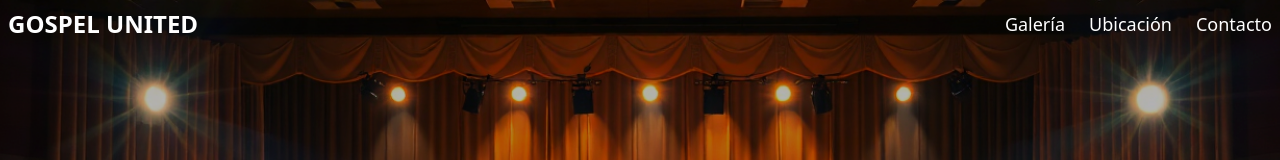
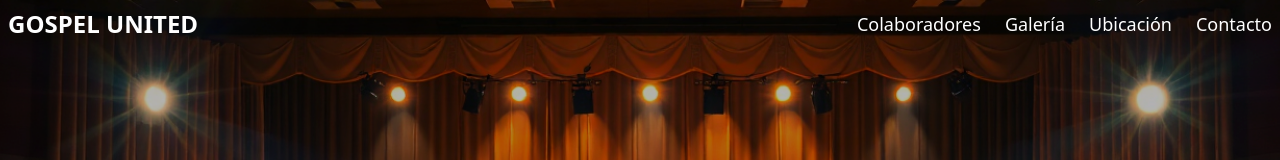
Before and after one commit to 3liezerDev/gospel-united, a React (Vite) app: page / in a window 1280 px wide. Shown: the top 160 px of the page. Built offline with nearby package versions, Linux system fonts and the light colour scheme; no server answers.

Commit message:
feat(pages): crear página de colaboradores

```diff
--- a/src/AppRouter.tsx
+++ b/src/AppRouter.tsx
@@ -3,6 +3,7 @@ import Home from "./pages/Home";
 import Layout from "./components/layout/Layout";
 import Form from './pages/Form';
 import UserList from './pages/UserList';
+import Collaborators from "./pages/Collaborators";
 const AppRouter = () => {
   return (
     <Router>
@@ -12,6 +13,7 @@ const AppRouter = () => {
 
         <Route element={<Layout />}>
           <Route index path="/" element={<Home />} />
+          <Route index path="colaboradores" element={<Collaborators />} />
 
         </Route>
 
--- a/src/components/layout/Navbar.tsx
+++ b/src/components/layout/Navbar.tsx
@@ -1,20 +1,20 @@
 import { useEffect, useState } from "react";
-import {  useLocation } from "react-router-dom"; // Importa useLocation
+import { useLocation, Link } from "react-router-dom";
 import { cn } from "../../lib/utils";
 import { Menu, X } from "lucide-react";
 
 const Navbar = () => {
   const [scrolled, setScrolled] = useState(false);
   const [menuOpen, setMenuOpen] = useState(false);
-  const location = useLocation(); // Obtiene la ruta actual
+  const location = useLocation();
 
-  // Establece los colores por ruta
+  // Estilo de texto según la ruta
   const getTextColor = () => {
     switch (location.pathname) {
-      case "/gallery":
-        return "text-black"; // Texto oscuro para fondo claro
+      case "/colaboradores":
+        return "text-black";
       default:
-        return "text-white"; // Texto blanco por defecto
+        return "text-white";
     }
   };
 
@@ -22,7 +22,6 @@ const Navbar = () => {
     const handleScroll = () => {
       setScrolled(window.scrollY > 50);
     };
-
     window.addEventListener("scroll", handleScroll);
     return () => window.removeEventListener("scroll", handleScroll);
   }, []);
@@ -35,9 +34,13 @@ const Navbar = () => {
       )}
     >
       <div className="max-w-7xl mx-auto flex justify-between items-center">
-        <a href="#inicio" className={cn("text-2xl font-bold", getTextColor())}>
+        <Link
+          to="/"
+          state={{ scrollTo: "inicio" }}
+          className={cn("text-2xl font-bold", getTextColor())}
+        >
           GOSPEL UNITED
-        </a>
+        </Link>
 
         {/* Menú móvil */}
         <button
@@ -47,45 +50,62 @@ const Navbar = () => {
           {menuOpen ? <X size={30} /> : <Menu size={30} />}
         </button>
 
-        {/* Menú de escritorio */}
+        {/* Menú escritorio */}
         <ul className="hidden md:flex gap-6">
-
+        <li>
+            <Link
+              to="/colaboradores"
+              className={cn("text-lg font-medium", getTextColor())}
+            >
+              Colaboradores
+            </Link>
+          </li>
           <li>
-            <a
-              href="#gallery"
+            <Link
+              to="/"
+              state={{ scrollTo: "gallery" }}
               className={cn("text-lg font-medium", getTextColor())}
             >
               Galería
-            </a>
+            </Link>
           </li>
           <li>
-            <a href="#location" className={cn("text-lg font-medium", getTextColor())}>
+            <Link
+              to="/"
+              state={{ scrollTo: "location" }}
+              className={cn("text-lg font-medium", getTextColor())}
+            >
               Ubicación
-            </a>
+            </Link>
           </li>
           <li>
-            <a href="#contact" className={cn("text-lg font-medium", getTextColor())}>
+            <Link
+              to="/"
+              state={{ scrollTo: "contact" }}
+              className={cn("text-lg font-medium", getTextColor())}
+            >
               Contacto
-            </a>
+            </Link>
           </li>
         </ul>
       </div>
 
-      {/* Menú desplegable en móviles */}
+      {/* Menú móvil desplegable */}
       {menuOpen && (
         <div className="fixed top-0 left-0 w-full h-screen bg-black/80 flex flex-col items-center justify-center text-white text-xl space-y-6">
-          <a href="#inicio" className="hover:text-gray-300" onClick={() => setMenuOpen(false)}>
+          <Link to="/" state={{ scrollTo: "inicio" }} onClick={() => setMenuOpen(false)}>
             Inicio
-          </a>
-          <a href="#gallery" className="hover:text-gray-300" onClick={() => setMenuOpen(false)}>
+          </Link>
+          <Link to="/" state={{ scrollTo: "gallery" }} onClick={() => setMenuOpen(false)}>
             Galería
-          </a>
-          <a href="#location" className="hover:text-gray-300" onClick={() => setMenuOpen(false)}>
+          </Link>
+          <Link to="/" state={{ scrollTo: "location" }} onClick={() => setMenuOpen(false)}>
             Ubicación
-          </a>
-          <a href="#contact" className="hover:text-gray-300" onClick={() => setMenuOpen(false)}>
+          </Link>
+          <Link to="/" state={{ scrollTo: "contact" }} onClick={() => setMenuOpen(false)}>
             Contacto
-          </a>
+          </Link>
+          <Link to="/colaboradores" onClick={() => setMenuOpen(false)}> Colaboradores</Link>
         </div>
       )}
     </nav>
--- /dev/null
+++ b/src/pages/Collaborators.tsx
@@ -0,0 +1,11 @@
+import BentoGrid from "../components/layout/BentoGrid"
+
+const Collaborators = () => {
+  return (
+    <>
+    <BentoGrid />
+    </>
+  )
+}
+
+export default Collaborators
--- a/src/pages/Home.tsx
+++ b/src/pages/Home.tsx
@@ -1,16 +1,29 @@
+import { useEffect } from "react";
+import { useLocation } from "react-router-dom";
 import Hero from "../components/layout/Hero"
 import  Carousel from "../components/layout/Carousel"
 import  Purpose from "../components/layout/Purpose"
 import LocationSection from "../components/layout/LocationSection"
 import ContactSection from "../components/layout/ContactSection"
 import Gallery from "../components/layout/Gallery"
-import BentoGrid from "../components/layout/BentoGrid"
+
 
 
 
 
 function Home() {
+  const location = useLocation();
 
+  useEffect(() => {
+    if (location.state?.scrollTo) {
+      const el = document.getElementById(location.state.scrollTo);
+      if (el) {
+        setTimeout(() => {
+          el.scrollIntoView({ behavior: "smooth" });
+        }, 100);
+      }
+    }
+  }, [location]);
 
   return (
     <>
@@ -18,11 +31,10 @@ function Home() {
       <Purpose />
       <Gallery />
       <LocationSection />
-      <BentoGrid />
       <Carousel />
       <ContactSection />
     </>
-  )
+  );
 }
 
 export default Home
```
